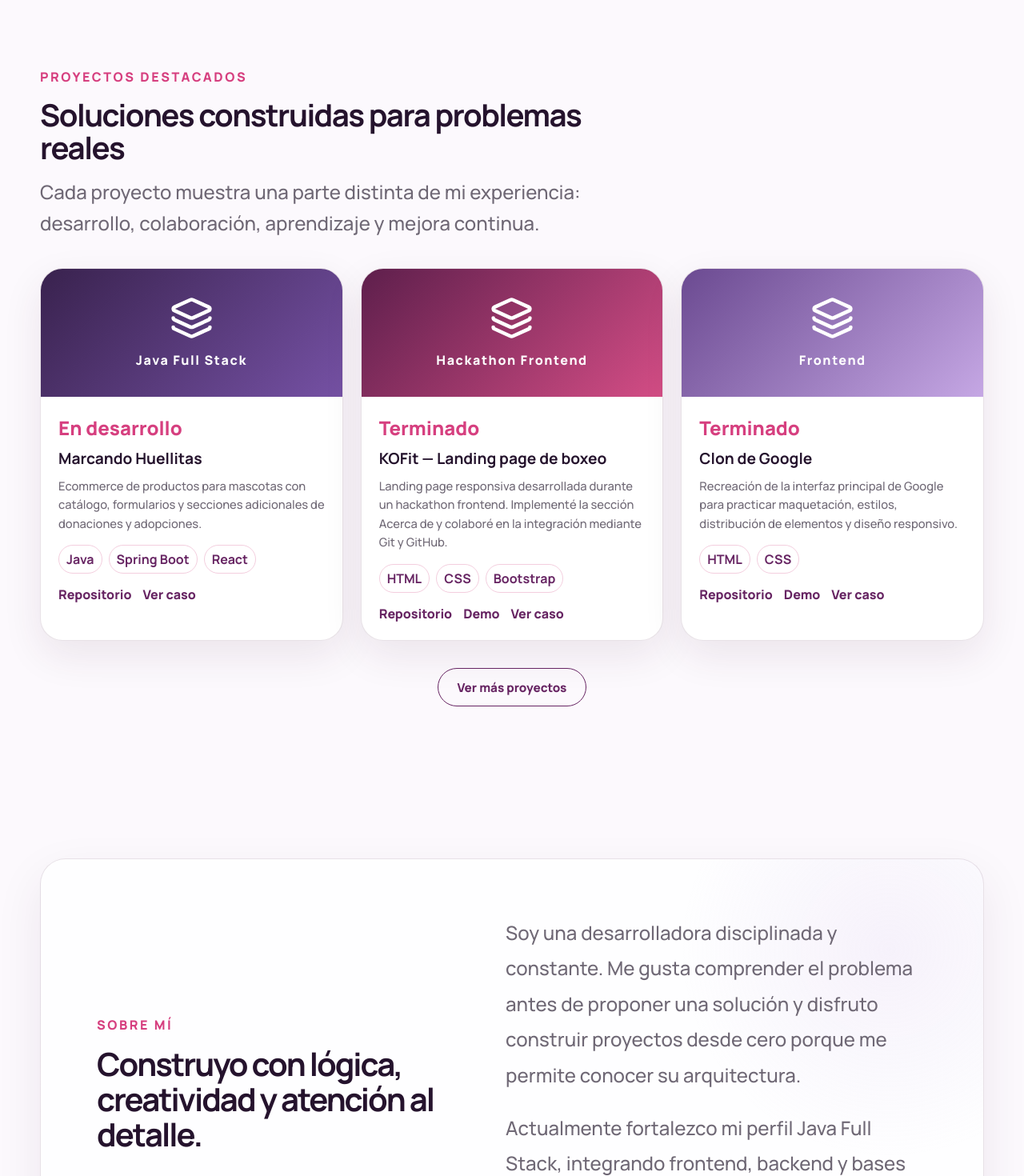
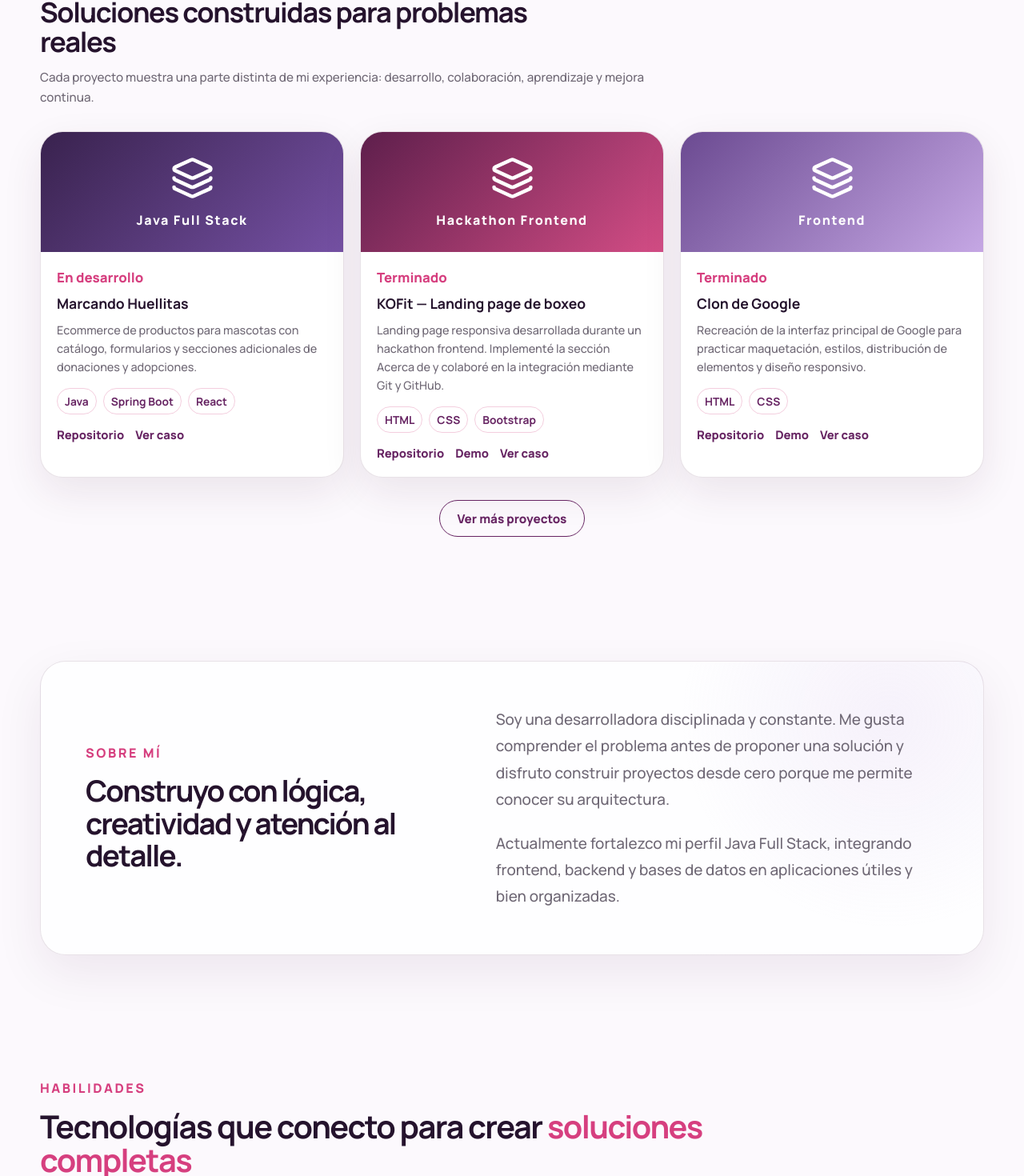
Before and after one commit to Evegr12/Portafolio-EvelinGarcia, a React (Vite) app: page / in a window 1280 px wide. Shown: the part 1274-2744 px from the top of the page at 80% size. Built offline with nearby package versions, Linux system fonts and the light colour scheme.

Commit message:
Cambios adicionales

```diff
--- a/src/styles.css
+++ b/src/styles.css
@@ -70,7 +70,7 @@ a {
 
 *{box-sizing:border-box;scroll-behavior:smooth}
 .wrap{
-  width:min(1700px, calc(100% - 64px));
+  width:min(1500px, calc(100% - 64px));
   margin: 0 auto;
 }
 
@@ -316,7 +316,7 @@ h1,h2,h3{font-family:'Manrope',sans-serif}
   align-items: center;
   justify-content: center;
   flex-wrap: wrap;
-  gap: 22px;
+  gap: 20px;
 
   width: 100%;
   max-width: 455px;
@@ -582,7 +582,7 @@ h1,h2,h3{font-family:'Manrope',sans-serif}
 
 .profile-card strong {
   margin-top: 4px;
-  font-size: 1.55rem;
+  font-size: 1.4rem;
 }
 
 .profile-card-line {
@@ -750,29 +750,29 @@ h1,h2,h3{font-family:'Manrope',sans-serif}
 @keyframes float{50%{transform:translateX(-50%) translateY(-10px) rotate(1deg)}}
 
 .traits{
-  display:grid;grid-template-columns:repeat(4,1fr);gap:18px;padding:0 0 110px; font-size: 22px;
+  display:grid;grid-template-columns:repeat(4,1fr);gap:18px;padding:0 0 90px; font-size: 1.05rem;
 }
 .traits article,.skills-grid article{
-  padding:36px;border:1px solid var(--border);border-radius:24px;background:rgba(255,255,255,.72);box-shadow:0 16px 45px rgba(69,19,58,.06)
+  padding:30px;border:1px solid var(--border);border-radius:24px;background:rgba(255,255,255,.72);box-shadow:0 16px 45px rgba(69,19,58,.06)
 }
 .traits span{color:var(--magenta);font-weight:800}
 .traits h3,.skills-grid h3{margin:0px 0 8px}
 .traits p,.skills-grid p{margin:0;color:var(--text-soft);line-height:1.6}
 
-.projects,.skills{padding:110px 0}
+.projects,.skills{padding:90px 0}
 
 .section-title {
   display: flex;
   flex-direction: column;
   align-items: flex-start;
   gap: 0;
-  margin-bottom: 36px;
+  margin-bottom: 30px;
 }
 
 .section-title h2 {
   max-width: 700px;
   margin: 0;
-  font-size: clamp(1.4rem, 3vw, 3.5rem);
+  font-size: clamp(1.4rem, 2.7vw, 3.15rem);
   line-height: 1.08;
   letter-spacing: -0.04em;
 }
@@ -781,7 +781,7 @@ h1,h2,h3{font-family:'Manrope',sans-serif}
   max-width: 760px;
   margin: 14px 0 0;
   color: var(--text-soft);
-  font-size: 1.5rem;
+  font-size: 0.95rem;
   line-height: 1.65;
 }
 
@@ -790,14 +790,14 @@ h1,h2,h3{font-family:'Manrope',sans-serif}
 .project-grid {
   display: grid;
   grid-template-columns: repeat(3, minmax(0, 1fr));
-  gap: 22px;
+  gap: 20px;
 }
 
 .project-card{overflow:hidden;border:1px solid var(--border);border-radius:28px;background:var(--surface);box-shadow:var(--shadow-soft);transition:.2s}
 .project-card:hover{transform:translateY(-6px)}
 
 .project-image {
-  height: 210px;
+  height: 195px;
   overflow: hidden;
   background: var(--surface-soft);
 }
@@ -828,30 +828,30 @@ h1,h2,h3{font-family:'Manrope',sans-serif}
   font-weight: 800;
 }
 .project-cover{
-  min-height:160px;display:flex;flex-direction:column;align-items:center;justify-content:center;gap:14px;
+  min-height:150px;display:flex;flex-direction:column;align-items:center;justify-content:center;gap:14px;
   color:#fff;background:linear-gradient(135deg,#5e1f4c,#d34d85)
 }
 .project-cover.lilac{background:linear-gradient(135deg,#6b4a91,#c5a7e4)}
 .project-cover.purple{background:linear-gradient(135deg,#39224e,#7551a4)}
 .project-cover.rose{background:linear-gradient(135deg,#844765,#e18aaf)}
 .project-cover span{font-weight:800;letter-spacing:.1em;}
-.project-body{padding:22px}
-.project-meta span{display:inline-block;color:var(--magenta);font-size:1.5rem;font-weight:800}
-.project-body h3{margin:10px 0;font-size:1.2rem; line-height: 1.3;}
-.project-body p{margin:0;color:var(--text-soft);line-height:1.6; font-size: 0.92rem;}
+.project-body{padding:20px}
+.project-meta span{display:inline-block;color:var(--magenta);font-size:1.05rem;font-weight:800}
+.project-body h3{margin:10px 0;font-size:1.1rem; line-height: 1.3;}
+.project-body p{margin:0;color:var(--text-soft);line-height:1.6; font-size: 0.9rem;}
 .tags{display:flex;flex-wrap:wrap;gap:8px;margin:15px 0}
-.tags span{padding:6px 9px;border:1px solid rgba(207,63,123,.25);border-radius:999px;color:var(--wine);font-size: 1rem;font-weight:700}
-.project-links{font-weight:800;color:var(--wine); font-size: 1rem;}
+.tags span{padding:6px 9px;border:1px solid rgba(207,63,123,.25);border-radius:999px;color:var(--wine);font-size: 0.86rem;font-weight:700}
+.project-links{font-weight:800;color:var(--wine); font-size: 0.92rem;}
 
 .more-projects {
   display: flex;
   justify-content: center;
-  margin-top: 34px;
+  margin-top: 28px;
 }
 
 .more-projects-link {
-  min-height: 48px;
-  padding: 0 24px;
+  min-height: 46px;
+  padding: 0 22px;
   border: 1px solid var(--wine);
   border-radius: 999px;
   color: var(--wine);
@@ -872,11 +872,11 @@ h1,h2,h3{font-family:'Manrope',sans-serif}
   display: grid;
   grid-template-columns: 0.9fr 1.1fr;
   align-items: center;
-  gap: 80px;
-
-  margin-top: 80px;
-  margin-bottom: 80px;
-  padding: 70px;
+  gap: 60px;
+
+  margin-top: 65px;
+  margin-bottom: 65px;
+  padding: 56px;
 
   border: 1px solid var(--border);
   border-radius: 32px;
@@ -898,7 +898,7 @@ h1,h2,h3{font-family:'Manrope',sans-serif}
 
 .about-heading h2 {
   margin: 0;
-  font-size: clamp(2.5rem, 3vw, 4rem);
+  font-size: clamp(2.3rem, 2.8vw, 3.5rem);
   line-height: 1.1;
   letter-spacing: -0.05em;
 }
@@ -910,8 +910,8 @@ h1,h2,h3{font-family:'Manrope',sans-serif}
 .about-copy p {
   margin: 0 0 22px;
   color: var(--text-soft);
-  font-size: 1.5rem;
-  line-height: 1.85;
+  font-size: 1.18rem;
+  line-height: 1.75;
 }
 
 .about-copy p:last-child {
@@ -920,29 +920,29 @@ h1,h2,h3{font-family:'Manrope',sans-serif}
 .skills-grid{display:grid;grid-template-columns:repeat(4,1fr);gap:18px}
 .skills-grid svg{color:var(--magenta)}
 .skills-grid article {
-  min-height: 220px;
-  padding: 30px;
+  min-height: 200px;
+  padding: 26px;
 }
 
 .skills-grid h3 {
   margin: 14px 0 18px;
-  font-size: 1.5rem;
+  font-size: 1.25rem;
 }
 
 .skill-icon {
-  width: 40px;
-  height: 40px;
+  width: 36px;
+  height: 36px;
   margin-bottom: 1px;
 }
 
 .skill-icon svg {
-  width: 30px;
-  height: 30px;
+  width: 26px;
+  height: 26px;
 }
 
 .skills .section-title h2 {
   max-width: 850px;
-  font-size: clamp(2.5rem, 3.5vw, 4rem);
+  font-size: clamp(2.3rem, 3.1vw, 3.5rem);
   line-height: 1.06;
 }
 
@@ -960,11 +960,11 @@ h1,h2,h3{font-family:'Manrope',sans-serif}
   display: inline-flex;
   align-items: center;
   gap: 7px;
-  padding: 8px 12px;
+  padding: 7px 10px;
   border-radius: 999px;
-  font-size: 0.84rem;
+  font-size: 0.78rem;
   font-weight: 700;
-  border: 3px solid rgba(118, 80, 167, 0.22);
+  border: 2px solid rgba(118, 80, 167, 0.22);
   color: var(--wine-dark);
   background: rgba(244, 238, 247, 0.9);
 }
@@ -976,8 +976,8 @@ h1,h2,h3{font-family:'Manrope',sans-serif}
 }
 
 .skill-tags span svg {
-  width: 28px;
-  height: 28px;
+  width: 22px;
+  height: 22px;
   flex-shrink: 0;
   color: var(--magenta);
 }
@@ -991,10 +991,10 @@ h1,h2,h3{font-family:'Manrope',sans-serif}
   align-items: center;
   gap: 50px;
 
-  min-height: 260px;
-  margin-top: 30px;
-  margin-bottom: 90px;
-  padding: 54px 58px;
+  min-height: 230px;
+  margin-top: 24px;
+  margin-bottom: 72px;
+  padding: 46px 50px;
 
   color: #fff;
   border-radius: 32px;
@@ -1043,7 +1043,7 @@ h1,h2,h3{font-family:'Manrope',sans-serif}
   max-width: 800px;
   margin: 0;
 
-  font-size: clamp(2.2rem, 3.5vw, 3.8rem);
+  font-size: clamp(2rem, 3.1vw, 3.35rem);
   line-height: 1.08;
   letter-spacing: -0.04em;
 }
@@ -1053,7 +1053,7 @@ h1,h2,h3{font-family:'Manrope',sans-serif}
   margin: 18px 0 0;
 
   color: rgba(255, 255, 255, 0.76);
-  font-size: 1.35rem;
+  font-size: 1.08rem;
   line-height: 1.7;
 }
 
@@ -1070,7 +1070,7 @@ h1,h2,h3{font-family:'Manrope',sans-serif}
   gap: 8px;
 
   color: rgba(255, 255, 255, 0.82);
-  font-size: 1.1rem;
+  font-size: 0.98rem;
   font-weight: 700;
 
   transition:
@@ -1090,8 +1090,8 @@ h1,h2,h3{font-family:'Manrope',sans-serif}
   justify-content: center;
   gap: 9px;
 
-  min-height: 56px;
-  padding: 0 28px;
+  min-height: 52px;
+  padding: 0 24px;
   border: none;
   border-radius: 999px;
 
@@ -1100,7 +1100,7 @@ h1,h2,h3{font-family:'Manrope',sans-serif}
   box-shadow: 0 16px 36px rgba(20, 5, 25, 0.2);
 
   font-family: inherit;
-  font-size: 1.2rem;
+  font-size: 1rem;
   font-weight: 800;
 
   transition:
@@ -1117,7 +1117,7 @@ h1,h2,h3{font-family:'Manrope',sans-serif}
 }
 
 .footer {
-  padding: 64px 0 24px;
+  padding: 54px 0 22px;
   color: #fff;
 
   background:
@@ -1136,8 +1136,8 @@ h1,h2,h3{font-family:'Manrope',sans-serif}
 .footer-content {
   display: grid;
   grid-template-columns: 1.4fr 0.7fr 0.7fr;
-  gap: 70px;
-  padding-bottom: 46px;
+  gap: 56px;
+  padding-bottom: 38px;
 }
 
 .footer-brand {
@@ -1148,7 +1148,7 @@ h1,h2,h3{font-family:'Manrope',sans-serif}
   display: inline-block;
 
   font-family: "Manrope", sans-serif;
-  font-size: 1.55rem;
+  font-size: 1.4rem;
   font-weight: 800;
   color: #fff;
 }
@@ -1162,7 +1162,7 @@ h1,h2,h3{font-family:'Manrope',sans-serif}
   margin: 16px 0 0;
 
   color: rgba(255, 255, 255, 0.68);
-  font-size: 1.25rem;
+  font-size: 1rem;
   line-height: 1.7;
 }
 
@@ -1170,7 +1170,7 @@ h1,h2,h3{font-family:'Manrope',sans-serif}
   margin: 0 0 18px;
 
   color: #fff;
-  font-size: 1.2rem;
+  font-size: 1rem;
   letter-spacing: 0.04em;
 }
 
@@ -1183,7 +1183,7 @@ h1,h2,h3{font-family:'Manrope',sans-serif}
 
 .footer-nav a {
   color: rgba(255, 255, 255, 0.68);
-  font-size: 1.1rem;
+  font-size: 0.95rem;
 
   transition:
     color 0.2s ease,
@@ -1206,8 +1206,8 @@ h1,h2,h3{font-family:'Manrope',sans-serif}
   align-items: center;
   justify-content: center;
 
-  width: 44px;
-  height: 44px;
+  width: 40px;
+  height: 40px;
 
   border: 1px solid rgba(255, 255, 255, 0.22);
   border-radius: 50%;
@@ -1235,15 +1235,15 @@ h1,h2,h3{font-family:'Manrope',sans-serif}
   justify-content: space-between;
   gap: 30px;
 
-  padding-top: 24px;
+  padding-top: 20px;
   border-top: 1px solid rgba(255, 255, 255, 0.12);
 }
 
 .footer-bottom p {
-  margin-bottom: 55px;
+  margin-bottom: 36px;
 
   color: rgba(255, 255, 255, 0.54);
-  font-size: 1.2rem;
+  font-size: 0.95rem;
 }
 
 .footer-bottom span {
@@ -1398,7 +1398,7 @@ h1,h2,h3{font-family:'Manrope',sans-serif}
 
   .projects,
   .skills {
-    padding: 82px 0;
+    padding: 72px 0;
   }
 
   .project-grid,
@@ -1409,7 +1409,7 @@ h1,h2,h3{font-family:'Manrope',sans-serif}
 
   .section-description,
   .about-copy p {
-    font-size: 1.1rem;
+    font-size: 0.95rem;
   }
 
   .about {
@@ -1463,7 +1463,7 @@ h1,h2,h3{font-family:'Manrope',sans-serif}
     line-height: 1.6;
   }
 
-  .hero-greeting { font-size: 1.1rem; }
+  .hero-greeting { font-size: 0.95rem; }
 
   .hero-name {
     margin-bottom: 20px;
@@ -1523,7 +1523,7 @@ h1,h2,h3{font-family:'Manrope',sans-serif}
 
   .traits article,
   .skills-grid article {
-    padding: 26px;
+    padding: 22px;
   }
 
   .section-title h2,
@@ -1575,7 +1575,7 @@ h1,h2,h3{font-family:'Manrope',sans-serif}
 }
 
 @media (max-width: 380px) {
-  .brand { font-size: 1.1rem; }
+  .brand { font-size: 0.95rem; }
   .hero-title { font-size: 2.2rem; }
 
   .socials {
```
